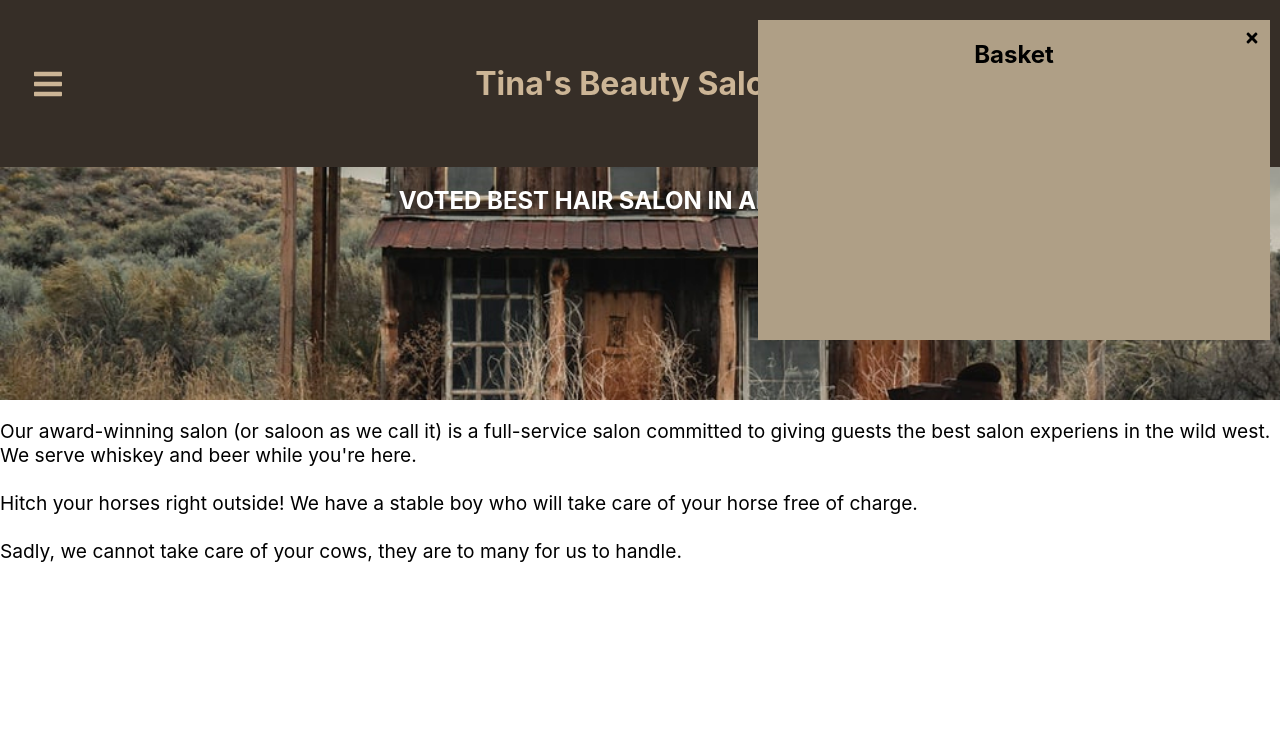
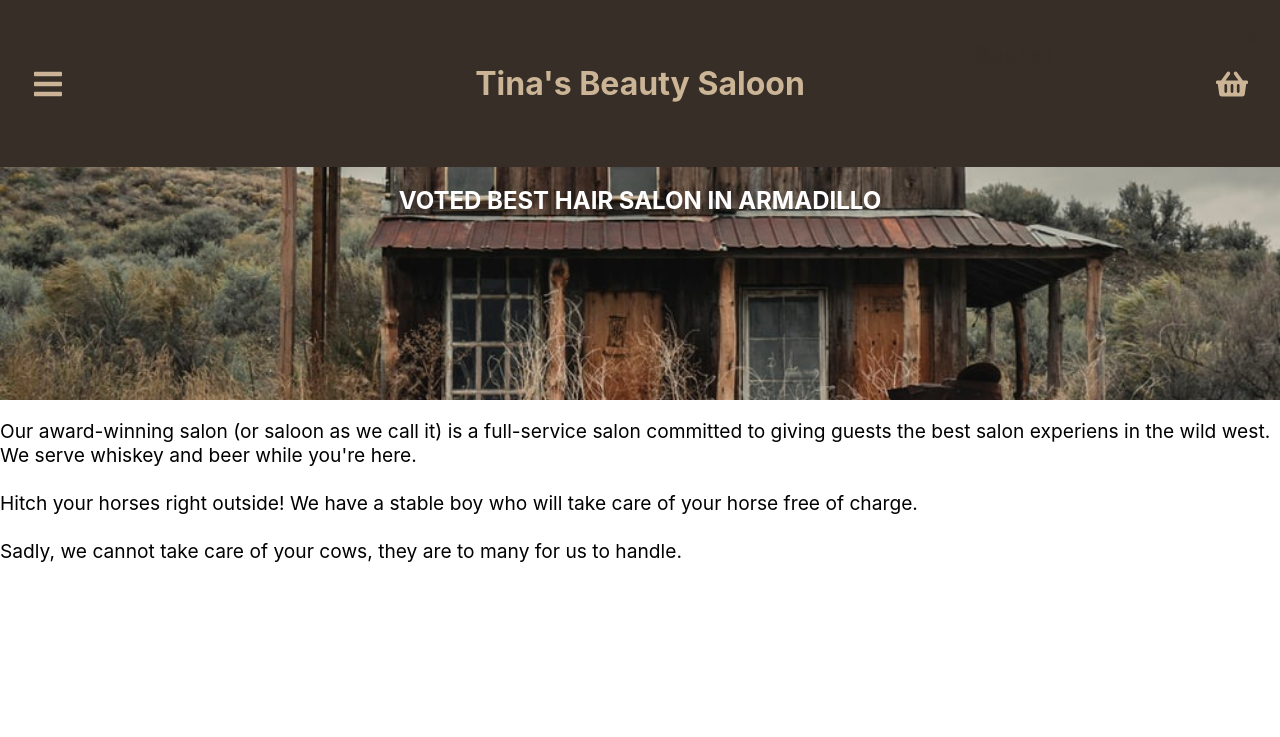
Before and after one commit to catharinasorum/tinas-beauty-saloon, a React (Create React App) app: page / in a window 1280 px wide. Shown: the top 737 px of the page. Built offline with nearby package versions, Linux system fonts and the light colour scheme.

Commit message:
tried something..

```diff
--- a/src/App.css
+++ b/src/App.css
@@ -36,8 +36,10 @@ body {
 }
 
 .menu-basket {
+  position: relative;
   font-size: 2rem;
   margin-left: auto;
+  z-index: 100;
 }
 
 .background {
@@ -141,6 +143,7 @@ body {
   background-color: #AF9F86;
   box-shadow: black;
   animation: falldown 1s linear;
+  opacity: 0.5%;
 }
 
 .basket h2 {
--- a/src/App.js
+++ b/src/App.js
@@ -7,13 +7,18 @@ import Basket from './components/Basket'
 
 
 const App = (props) => {
+
+  const openBasket = (evt) => {
+    console.log("Åpne")
+}
+
   return (
     <div className='App'>
       <section className='Header'>
         <nav className='Menu'>
           < FaBars className='menu-bar'/>
           <h1 className='header-link'>Tina's Beauty Saloon</h1>
-          < FaShoppingBasket className='menu-basket'/>
+          < FaShoppingBasket className='menu-basket' onClick={openBasket}/>
         </nav>
       </section>
 
--- a/src/components/Basket.js
+++ b/src/components/Basket.js
@@ -11,7 +11,7 @@ const Basket = (props) => {
     }
 
     const exitBasket = () => {
-        console.log("Hello")
+        console.log("Lukke")
     }
     return (
         <div className='basket'>
```
